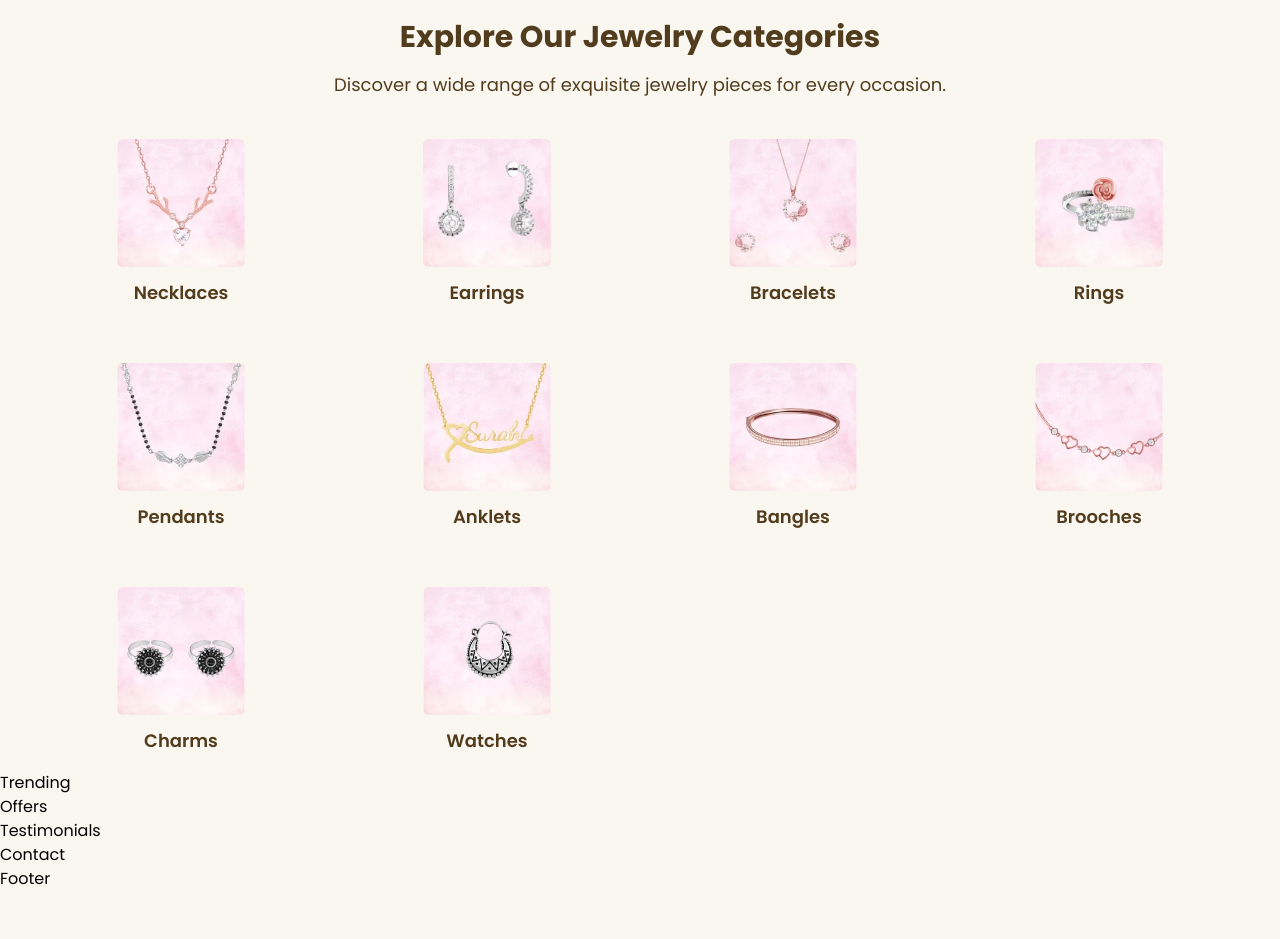
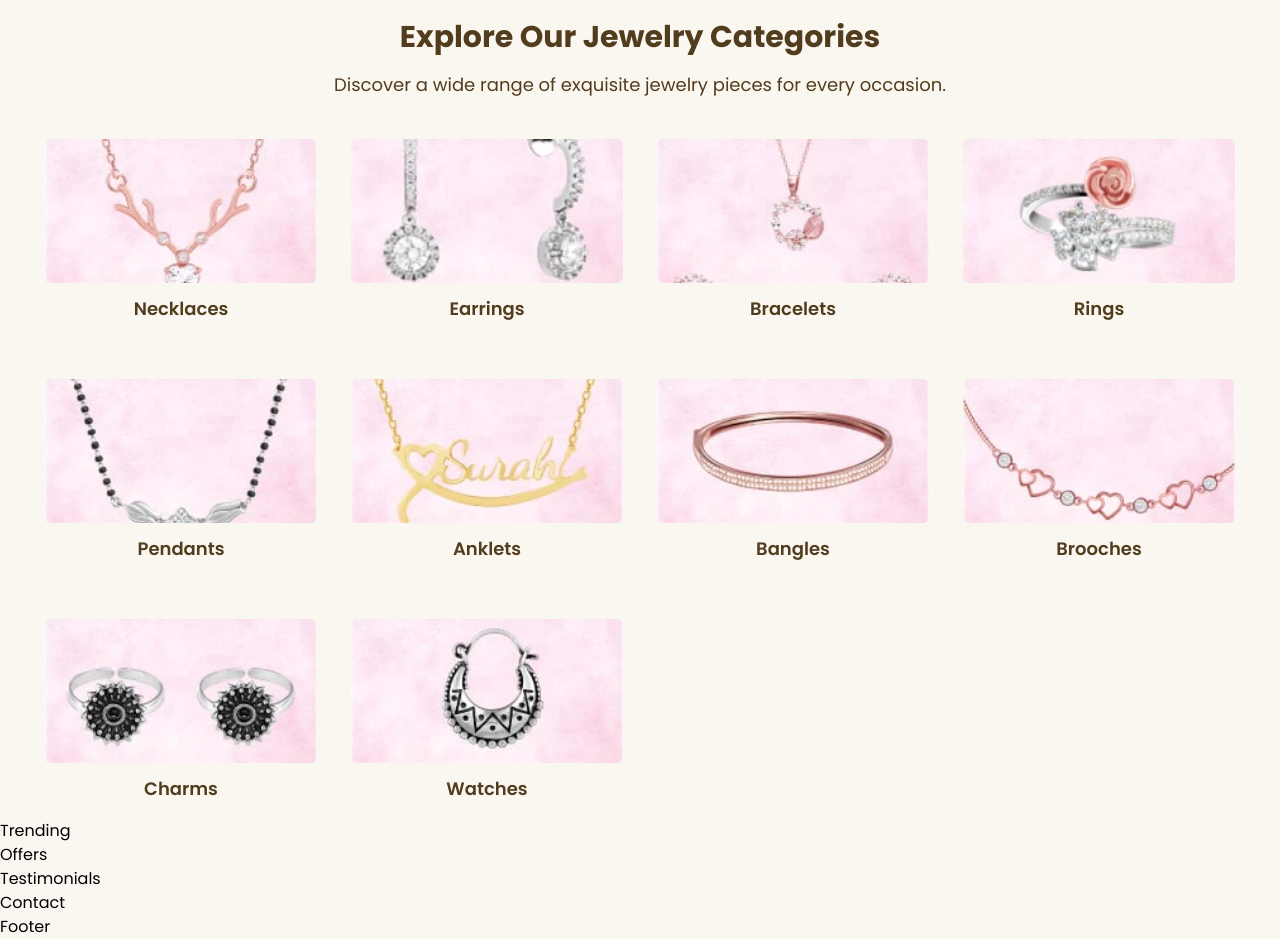
Before and after one commit to AlphaTechies/mythri-jewellers, a React (Vite) app in the folder client/: page / in a window 1280 px wide. Shown: the part 2940-3879 px from the top of the page. Before the commit the page ends 3831 px from the top, so only its background shows below. Built offline with nearby package versions, Linux system fonts and the light colour scheme.

Commit message:
categories section UI improved

```diff
--- a/client/src/components/Categories.jsx
+++ b/client/src/components/Categories.jsx
@@ -27,7 +27,7 @@
             }`}
             onClick={() => handleCategoryClick(category)}
           >
-            <div className="w-32 h-32 lg:hover:scale-110 duration-500">
+            <div className="w-32 h-32 md:w-52 md:h-36 lg:w-72 lg:h-36 px-2 lg:hover:scale-110 duration-500">
               <img
                 src={category.image}
                 alt={category.name}
```
